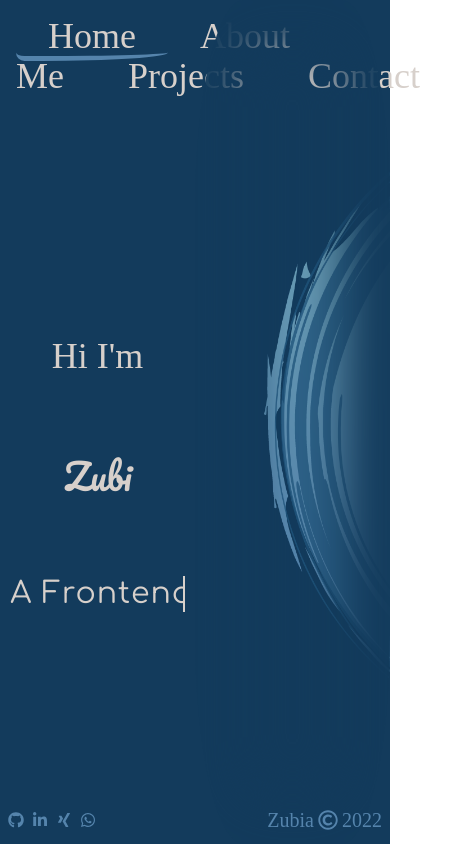
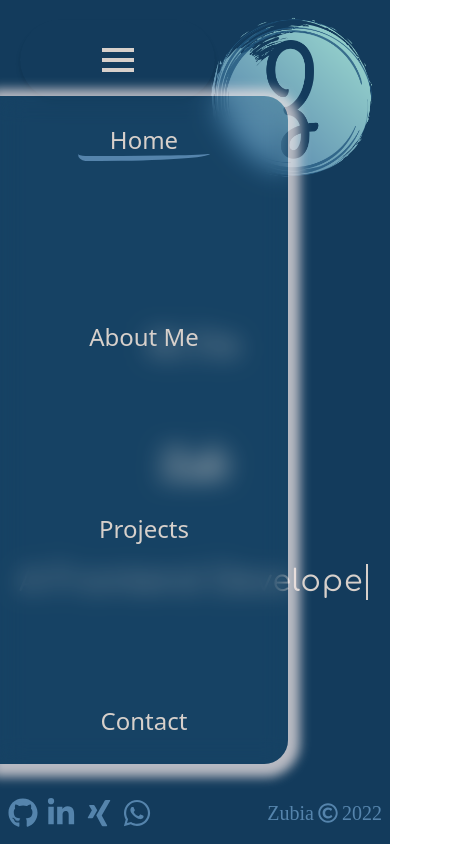
Before and after one commit to zubia77/zubia, a React (Vite) app: page /home in a window 390 px wide. Shown: the whole page, 452 px wide, since content can reach past the window. Built offline with nearby package versions, Linux system fonts and the light colour scheme; the HTML template or start-up script is replaced by a standard one; a web font is replaced by a local one.

Commit message:
landingpage responsive

```diff
--- a/src/App.scss
+++ b/src/App.scss
@@ -66,7 +66,7 @@
       @media only screen and (min-width: 375px) {
         @keyframes typing {
             from { visibility: hidden; width: 0 }
-            to { visibility: visible; width: 50% }
+            to { visibility: visible; width: 100% }
           }
 
 
@@ -75,13 +75,13 @@
       @media only screen and (min-width: 425px) {
         @keyframes typing {
             from { visibility: hidden; width: 0 }
-            to { visibility: visible; width: 32% }
+            to { visibility: visible; width: 100% }
           }
       }
       @media only screen and (min-width: 768px) {
         @keyframes typing {
             from { visibility: hidden; width: 0 }
-            to { visibility: visible; width: 75% }
+            to { visibility: visible; width: 100% }
           }
 
           .active {
@@ -486,6 +486,11 @@
     box-shadow: 0 0 50px 50px #133b5c inset;
     border-radius: 25%;
 }
+.shadowGlasmorphic {
+    box-shadow: 2px 3px 11px 10px rgba(240,229,229,0.75);
+-webkit-box-shadow: 2px 3px 11px 10px rgba(240,229,229,0.75);
+-moz-box-shadow: 2px 3px 11px 10px rgba(240,229,229,0.75);
+}
 
 
 }
--- a/src/components/Footer.jsx
+++ b/src/components/Footer.jsx
@@ -7,14 +7,14 @@ import { FaRegCopyright } from "react-icons/fa";
 function Footer() {
     return (
         <div className="fixed bottom-0 flex justify-between md:text-4xl text-color-40 w-full px-2">
-            <div className="flex gap-2">
+            <div className="flex gap-2 text-3xl">
                 <a
                     className="github flex items-end  py-4"
                     href="https://github.com/zubia77"
                     target="_blank"
                     rel="noreferrer"
                 >
-                    <FaGithub />
+                    <FaGithub className=""/>
                 </a>
                 <a
                     className="linkedIn flex items-end  py-4"
--- a/src/components/Navbar.jsx
+++ b/src/components/Navbar.jsx
@@ -1,9 +1,10 @@
+
 import { NavLink } from "react-router-dom";
 
 function Navbar() {
     return (
 
-        <div className="text-4xl  font-style1">
+        <div className="hidden md:block text-4xl  font-style1">
             <nav className="p-4" id="oben">
                 <NavLink to="/home" className="px-8">
                    Home
--- /dev/null
+++ b/src/components/NavbarMobile.jsx
@@ -0,0 +1,47 @@
+import { useState } from "react";
+import { NavLink } from "react-router-dom";
+import { BiMenu } from "react-icons/bi";
+import { BiX } from "react-icons/bi";
+import "../App.scss";
+
+function NavbarMobile() {
+    const [showNav, setShowNav] = useState(false);
+
+    return (
+        <div className="md:hidden">
+            <div className="w-full relative text-5xl flex overflow-auto items-center justify-center rounded-full w-20 h-20 m-5 bg-palette-80 ring-0 ring-palette-70 hover:ring-8 group-focus:ring-4 ring-opacity-30 duration-200 shadow-md md:hidden">
+                {showNav ? (
+                    <BiX onClick={() => setShowNav(!showNav)} className="" />
+                ) : (
+                    <BiMenu onClick={() => setShowNav(!showNav)} className="" />
+                )}
+                <div
+                    className={
+                        (showNav ? "left-0" : "-left-full") +
+                        " shadowGlasmorphic bg-color-30/25  shadow-outer w-72 fixed left-0 top-24 bottom-20 z-40 text-palette-50 flex justify-center text-center text-2xl rounded-br-3xl rounded-tr-3xl transition-ease-in duration-1000 backdrop-blur-md"
+                    }
+                    onClick={() => setShowNav(!showNav)}
+                >
+                    {" "}
+                    <nav className="gradient flex flex-col items-center justify-center m-10 gap-40">
+                        <NavLink to="/home" className="px-8">
+                            Home
+                        </NavLink>
+                        <NavLink to="/about-me" className="px-8">
+                            About Me
+                        </NavLink>
+
+                        <NavLink to="/projects" className="px-8">
+                            Projects
+                        </NavLink>
+                        <NavLink to="/contact" className="px-8">
+                            Contact
+                        </NavLink>
+                    </nav>
+                </div>
+            </div>
+        </div>
+    );
+}
+
+export default NavbarMobile;
--- a/src/pages/AboutMe.jsx
+++ b/src/pages/AboutMe.jsx
@@ -1,11 +1,13 @@
 import React from "react";
 import Navbar from "../components/Navbar";
+import NavbarMobile from "../components/NavbarMobile"
 
 function AboutMe() {
     return (
         <div className="w-screen h-screen bg-color-20 bg-aboutMe bg-no-repeat bg-contain flex flex-col  text-color-10 bg-right">
             <div className=" "> </div>
-                <Navbar className="" />
+                <Navbar />
+                <NavbarMobile />
                 <div className="w-6/12 h-80 m-40  text-4xl flex items-center font-style10"> <p >Hi, My name is Zubia Rashid, I am a motivated Frontend Developer with skills in UI/UX Design and MERNstack. I am hands on and willing to get the job done. I started a course in Web Development last year and became very passionate in this field. I am quite the creative individual. Problems don't exist for me only challenges. A friend recently said the following about me "you don't sleep when you're tired, you sleep when the work is done!" This about sums up my dedication when I am focussed on a project.</p></div>
 
 
--- a/src/pages/Contact.jsx
+++ b/src/pages/Contact.jsx
@@ -2,6 +2,7 @@ import { useState } from "react";
 import Navbar from "../components/Navbar";
 import ContactPopup from "../components/ContactPopup";
 import emailjs from "emailjs-com";
+import NavbarMobile from "../components/NavbarMobile"
 
 function Contact() {
     const [isOpen, setIsOpen] = useState(false);
@@ -35,7 +36,8 @@ function Contact() {
     return (
         <div className="w-screen flex justify-between bg-color-10">
             <div className="text-color-20">
-                <Navbar className="" />{" "}
+                <Navbar />
+                <NavbarMobile />
                 <div className="flex flex-col justify-center items-center shrink">
                     <h1 className="px-20 py-10 text-3xl text-color-20 font-style1 ">
                         Ich freue mich von dir zu hören!
--- a/src/pages/LandingPage.jsx
+++ b/src/pages/LandingPage.jsx
@@ -1,26 +1,31 @@
 import React from "react";
 import Navbar from "../components/Navbar";
+import NavbarMobile from "../components/NavbarMobile";
 
 function Landingpage() {
     return (
         <div className="w-screen flex justify-between bg-color-10">
             <div className="w-[50%] text-color-20 ">
-                <Navbar className="" />
-                <div className="text-color-20 mt-56 flex flex-col items-center font-style1">
+                <Navbar />
+                <NavbarMobile />
+                <div className="text-color-20 w-full ml-24 mt-56 flex flex-col items-center font-style1">
                     <h2 className="greeting text-center text-4xl pb-20">
                         Hi I'm
                     </h2>
                     <h1 className="name text-center pb-20 text-4xl md:text-7xl">
                         Zubi
                     </h1>
-                    <div className="w-5.5/12">
+                    <div className="">
                         <h3 className="profession text-center text-3xl font-style2">
-                           A Frontend Developer                        </h3>
+                            A Frontend Developer{" "}
+                        </h3>
                     </div>
                 </div>
             </div>
-
-            <div className="Background h-screen w-[50%] bg-main bg-cover bg-no-repeat "></div>
+            <div className="Background hidden md:block h-screen w-[50%] bg-main bg-cover bg-no-repeat "></div>{" "}
+            <div className="h-screen md:hidden">
+                <img src="../images/logoZ.png" alt="logo" className="w-[200%]"/>
+            </div>
         </div>
     );
 }
--- a/src/pages/Projects.jsx
+++ b/src/pages/Projects.jsx
@@ -1,11 +1,13 @@
 import React from "react";
 import Navbar from "../components/Navbar";
+import NavbarMobile from "../components/NavbarMobile"
 
 function Projects() {
     return (
         <div className="w-screen bg-color-20 text-color-10">
 
-                <Navbar className="" />
+                <Navbar />
+                <NavbarMobile />
 
             <div className="bg-color-20">
                 <div className="main w-screen">
```
